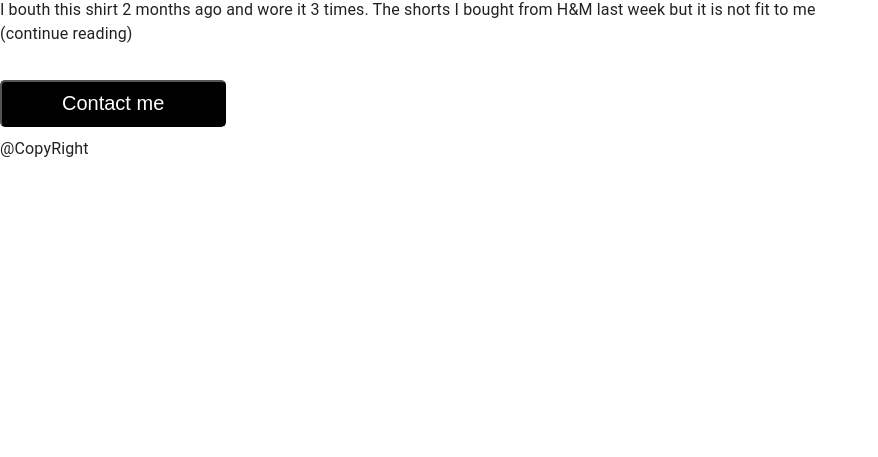
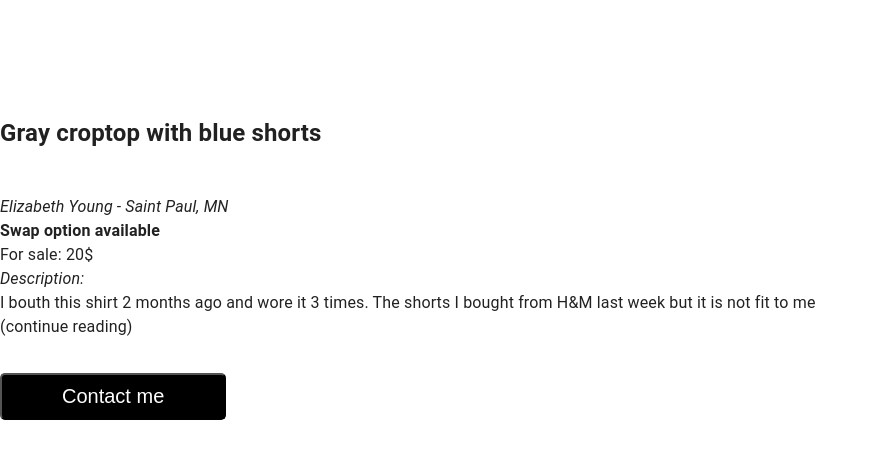
Before and after one commit to acheredn/alta, a React (Create React App) app: page /item in a window 1280 px wide. Shown: the part 905-1362 px from the top of the page, without its empty margins (0-878 px from the left). Before the commit the page ends 1066 px from the top, so only its background shows below. Built offline with nearby package versions, Linux system fonts and the light colour scheme.

Commit message:
update Firebase

```diff
--- a/src/components/Navbar/NavbarElements.js
+++ b/src/components/Navbar/NavbarElements.js
@@ -3,7 +3,7 @@ import { NavLink as Link } from "react-router-dom";
 import styled from "styled-components";
 
 export const Nav = styled.nav`
-background: #ffb3ff;
+background: #000000;
 height: 85px;
 display: flex;
 justify-content: space-between;
@@ -12,7 +12,7 @@ z-index: 12;
 `;
 
 export const NavLink = styled(Link)`
-color: #808080;
+color: #ffffff;
 display: flex;
 align-items: center;
 text-decoration: none;
@@ -26,7 +26,7 @@ cursor: pointer;
 
 export const Bars = styled(FaBars)`
 display: none;
-color: #808080;
+color: #ffffff;
 @media screen and (max-width: 768px) {
 	display: block;
 	position: absolute;
--- a/src/pages/ItemSelected/itemSelected.js
+++ b/src/pages/ItemSelected/itemSelected.js
@@ -19,10 +19,18 @@ const ItemSelected = () => {
 	return (
 		// <><><h1>ITEM SELECTED
 		// </h1><Button onClick={sayHello}>Contact me</Button></><img src="https://www.tutorialspoint.com/html/images/test.png" alt="Simply Easy Learning" width="200" height="80"></img></>
-		<body>
+		<body >
 			<CssBaseline />
 			<h1>ITEM SELECTED</h1><br />
-			<img src="https://i.pinimg.com/736x/1e/b1/7e/1eb17e74fe8c3619edc8d07001a72957.jpg" alt="itemSelected" width="300" height="500"></img><br />
+			<div style={{
+				display: 'flex',
+				alignItems: 'center',
+
+				height: '100vh',
+			}}>
+				<img src="https://i.pinimg.com/736x/1e/b1/7e/1eb17e74fe8c3619edc8d07001a72957.jpg" alt="itemSelected" width="300" height="500"></img><br />
+			</div>
+
 			<span>
 				<h2><b>Gray croptop with blue shorts</b></h2><br />
 				<i>Elizabeth Young - Saint Paul, MN</i><br />
@@ -32,7 +40,11 @@ const ItemSelected = () => {
 				I bouth this shirt 2 months ago and wore it 3 times. The shorts I bought from H&M last week but it is not fit to me <br />
 				(continue reading)<br />
 			</span><br />
-			<Button onClick={sayHello}>Contact me</Button><br />
+			<Button style={{
+				display: 'flex',
+				alignItems: 'center',
+				justifyContent: 'center',
+			}} onClick={sayHello}>Contact me</Button><br />
 		</body>
 	);
 }
```
Also changed, not shown: src/pages/ItemSelected/itemSelected.css (added).
